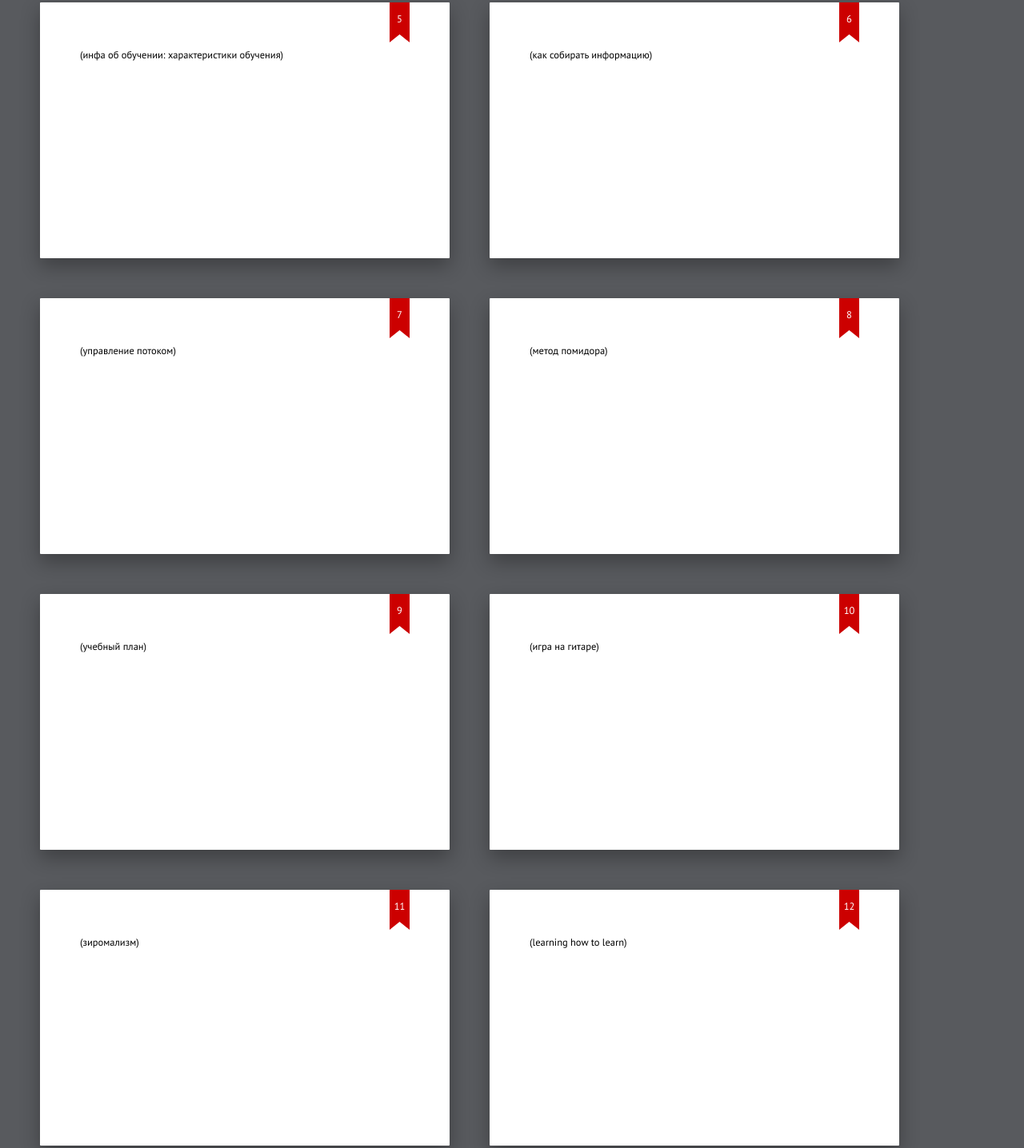
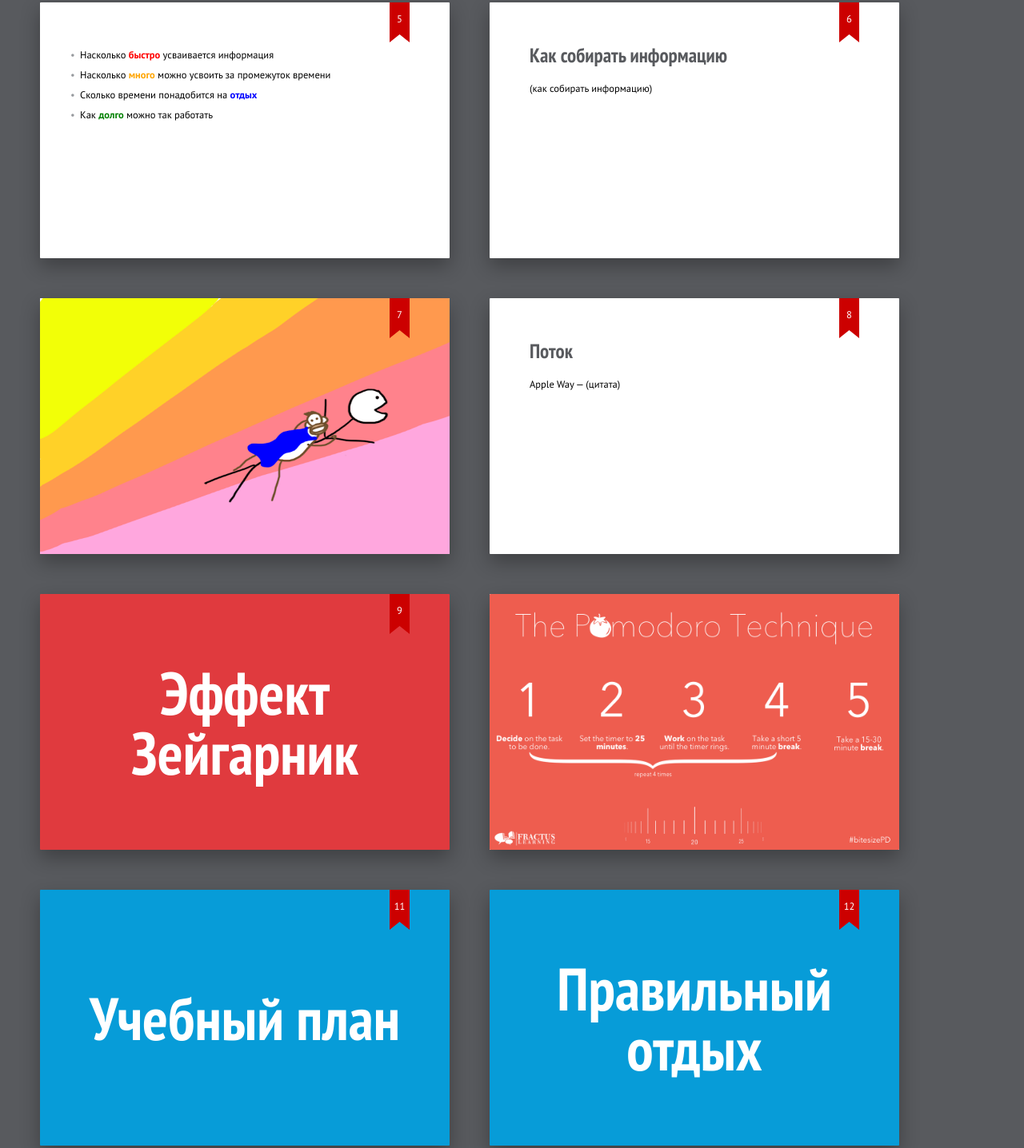
Before and after one commit to uyouthe/how-to-learn, a plain HTML site: page index.html in a window 1280 px wide. Shown: the part 911-2347 px from the top of the page at 80% size. Drawn offline with Linux system fonts and the light colour scheme.

Commit message:
cute colors added, come slides made, github link specified

```diff
--- a/index.html
+++ b/index.html
@@ -26,17 +26,36 @@
 				color:#FFF;
 				text-align:center;
 				font-size:70px;
-				}
+			}
 			#cover p {
 				margin:10px 0 0;
 				text-align:center;
 				color:#FFF;
 				font-style:italic;
 				font-size:20px;
-				}
-				#cover p a {
-					color:#FFF;
-				}
+			}
+			#cover p a {
+				color:#FFF;
+			}
+			.slide--no-ribbon::after {
+				visibility: hidden;
+			}
+			.cover {
+				position: absolute;
+				top: 0;
+				left: 0;
+				width: 100%;
+				height: 100%;
+			}
+			.speed 		{ background-color: #e03a3e; }
+			.capacity 	{ background-color: #f58220; }
+			.break 		{ background-color: #079cd8; }
+			.durability { background-color: #62bb46; }
+
+			.speed > h2 	 { color: white; }
+			.capacity > h2 	 { color: white; }
+			.break > h2 	 { color: white; }
+			.durability > h2 { color: white; }
 		</style>
 	</section>
 	<section class="slide">
@@ -54,45 +73,53 @@
 			(пирамида потребностей фронтендера)
 		</p>
 	</section>
-	<section class="slide">
-		<p>
-			(инфа об обучении: характеристики обучения)
-		</p>
+	<section class="slide" id="characteristics">
+		<ul>
+			<li>Насколько <span>быстро</span> усваивается информация</li>
+			<li>Насколько <span>много</span> можно усвоить за промежуток времени</li>
+			<li>Сколько времени понадобится на <span>отдых</span></li>
+			<li>Как <span>долго</span> можно так работать</li>
+		</ul>
+		<style>
+			#characteristics li > span { font-weight: bold; }
+			#characteristics li:nth-child(1) > span { color: red; }
+			#characteristics li:nth-child(2) > span { color: orange; }
+			#characteristics li:nth-child(3) > span { color: blue; }
+			#characteristics li:nth-child(4) > span { color: green; }
+		</style>
 	</section>
 	<section class="slide">
+		<h2>Как собирать информацию</h2>
 		<p>
 			(как собирать информацию)
 		</p>
 	</section>
 	<section class="slide">
+		<img class="cover" src="pictures/flow.png">
+	</section>
+	<section class="slide">
+		<h2>Поток</h2>
 		<p>
-			(управление потоком)
+			Apple Way — (цитата)
 		</p>
 	</section>
-	<section class="slide">
-		<p>
-			(метод помидора)
-		</p>
+	<section class="slide speed">
+		<h2 class="shout">Эффект<br>Зейгарник</h2>
+	</section>
+	<section class="slide slide--no-ribbon">
+		<img class="cover" src="pictures/pomodoro.png">
+	</section>
+	<section class="slide break">
+		<h2 class="shout">Учебный план</h2>
+	</section>
+	<section class="slide break">
+		<h2 class="shout">Правильный отдых</h2>
+	</section>
+	<section class="slide durability">
+		<h2 class="shout">Zeromalism</h2>
 	</section>
 	<section class="slide">
-		<p>
-			(учебный план)
-		</p>
-	</section>
-	<section class="slide">
-		<p>
-			(игра на гитаре)
-		</p>
-	</section>
-	<section class="slide">
-		<p>
-			(зиромализм)
-		</p>
-	</section>
-	<section class="slide">
-		<p>
-			(learning how to learn)
-		</p>
+		<h2 class="shout">Learning how to learn</h2>
 	</section>
 	<section class="slide">
 		<p>
@@ -145,9 +172,9 @@
 		</p>
 	</section>
 	<section class="slide">
-		<p>
-			(Спасибо!)
-		</p>
+		<h2>Спасибо!</h2>
+		<h2>Вопросы?</h2>
+		<img src="pictures/cute-tomato.png">
 	</section>
 	<section class="slide">
 		<h2>Shower key features</h2>
@@ -282,7 +309,7 @@
 		</style>
 	</section>
 	<p class="badge">
-		<a href="https://github.com/shower/shower">Fork me on GitHub</a>
+		<a href="https://github.com/uyouthe/how-to-learn">Fork me on GitHub</a>
 	</p>
 	<!--
 		To hide progress bar from entire presentation
```
Also changed, not shown: pictures/cute-tomato.png (added), pictures/flow.png (added), pictures/pomodoro.png (added), 1 other file.
